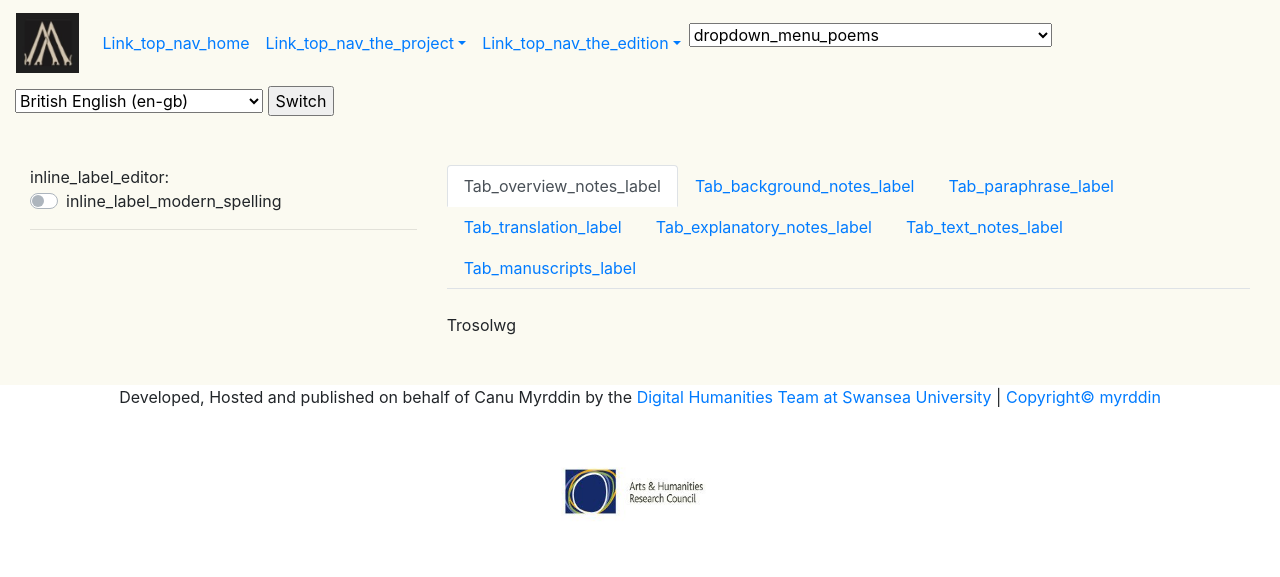
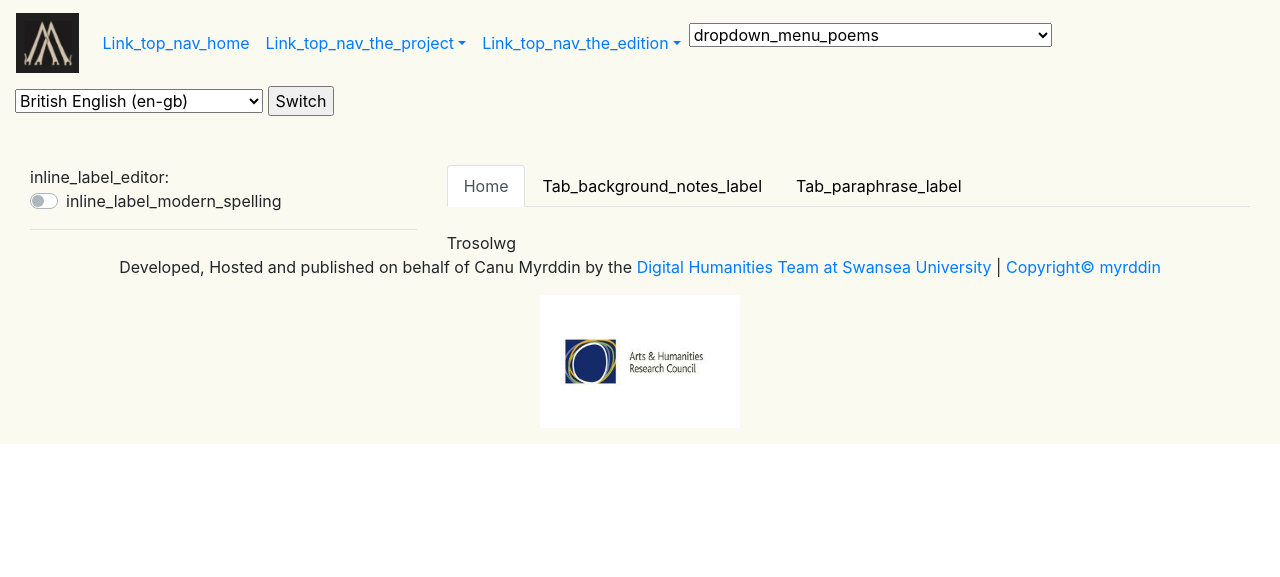
Before and after one commit to casglur/myrddinDjango4Project, a Django app: page /layout-test/1/ in a window 1280 px wide. Shown: the top 577 px of the page. Run offline with Django 4.2, Linux system fonts and the light colour scheme; some libraries are stand-ins or nearby versions.

Commit message:
Fixed tabs

```diff
--- a/app/myrddin/templates/myrddin/layout-test.html
+++ b/app/myrddin/templates/myrddin/layout-test.html
@@ -184,65 +184,35 @@
 							<!--Right Container Start-->
 							<div class="right-poem-container">
 								<!-- Tab navs -->
-								<ul class="nav nav-tabs" id="poem-tabs-links">
-									<li class="nav-item">
-										<a class="nav-link active" href="#trosolwg" data-toggle="tab">{% trans "Tab_overview_notes_label" %}</a>
+								<ul class="nav nav-tabs" id="foo" role="tablist">
+									<li class="nav-item" role="presentation">
+									  <button class="nav-link active" id="trosolwg-tab" data-bs-toggle="tab" data-bs-target="#trosolwg-tab-pane" type="button" role="tab" aria-controls="trosolwg-tab-pane" aria-selected="true">Home</button>
 									</li>
-									<li class="nav-item">
-										<a class="nav-link" href="#cefndir" data-toggle="tab">{% trans "Tab_background_notes_label" %}</a>
+									<li class="nav-item" role="presentation">
+										<button class="nav-link" id="cefndir-tab" data-bs-toggle="tab" data-bs-target="#cefndir-tab-pane" type="button" role="tab" aria-controls="cefndir-tab-pane" aria-selected="false">{% trans "Tab_background_notes_label" %}</button>
 									</li>
-									<li class="nav-item">
-										<a class="nav-link" href="#aralleiriad" data-toggle="tab">{% trans "Tab_paraphrase_label" %}</a>
-									</li>
-									<li class="nav-item">
-										<a class="nav-link" href="#translation" data-toggle="tab">{% trans "Tab_translation_label" %}</a>
-									</li>
-									<li class="nav-item">
-										<a class="nav-link" data-target="#esboniadol" data-toggle="tab">{% trans "Tab_explanatory_notes_label" %}</a>
-									</li>
-									<li class="nav-item">
-										<a class="nav-link" data-target="#testunol" data-toggle="tab">{% trans "Tab_text_notes_label" %}</a>
-									</li>
-									<li class="nav-item">
-										<a class="nav-link" data-target="#llawysgrifau" data-toggle="tab">{% trans "Tab_manuscripts_label" %}</a>
+									<li class="nav-item" role="presentation">
+										<button class="nav-link" id="aralleiriad-tab" data-bs-toggle="tab" data-bs-target="#aralleiriad-tab-pane" type="button" role="tab" aria-controls="aralleiriad-tab-pane" aria-selected="false">{% trans "Tab_paraphrase_label" %}</button>
 									</li>
 								</ul>
 								<!-- Tab navs End -->
 								<br>
 								<!-- Tab panes -->
 								<div class="tab-content">
-									<div class="tab-pane fade active show" id="trosolwg">
+									<div class="tab-pane fade show active" id="trosolwg-tab-pane" role="tabpanel" aria-labelledby="trosolwg-tab" tabindex="0">
 										<div class="poems-container">
 											Trosolwg
 										</div>
 									</div>
-									<div class="tab-pane fade" id="cefndir">
+									<div class="tab-pane fade" id="cefndir-tab-pane" role="tabpanel" aria-labelledby="cefndir-tab" tabindex="0">
 										<div class="poems-container">
 											Cefndir
 										</div>
 									</div>
-									<div class="tab-pane fade" id="aralleiriad">
+
+									<div class="tab-pane fade" id="aralleiriad-tab-pane" role="tabpanel" aria-labelledby="aralleiriad-tab" tabindex="0">
 										<div class="poems-container">
 											Aralleiriad
-										</div>
-									</div>
-									<div class="tab-pane fade" id="translation">
-										<div class="poems-container">
-											Translation
-										</div>
-									</div>
-									<div class="tab-pane fade" id="esboniadol">
-										Esboniadol
-										</div>
-									</div>
-									<div class="tab-pane fade" id="testunol">
-										<div class="poems-container">
-											Testunol
-										</div>
-									</div>
-									<div class="tab-pane fade" id="llawysgrifau">
-										<div class="poems-container">
-											Llawysgrifau
 										</div>
 									</div>
 								</div>
```
